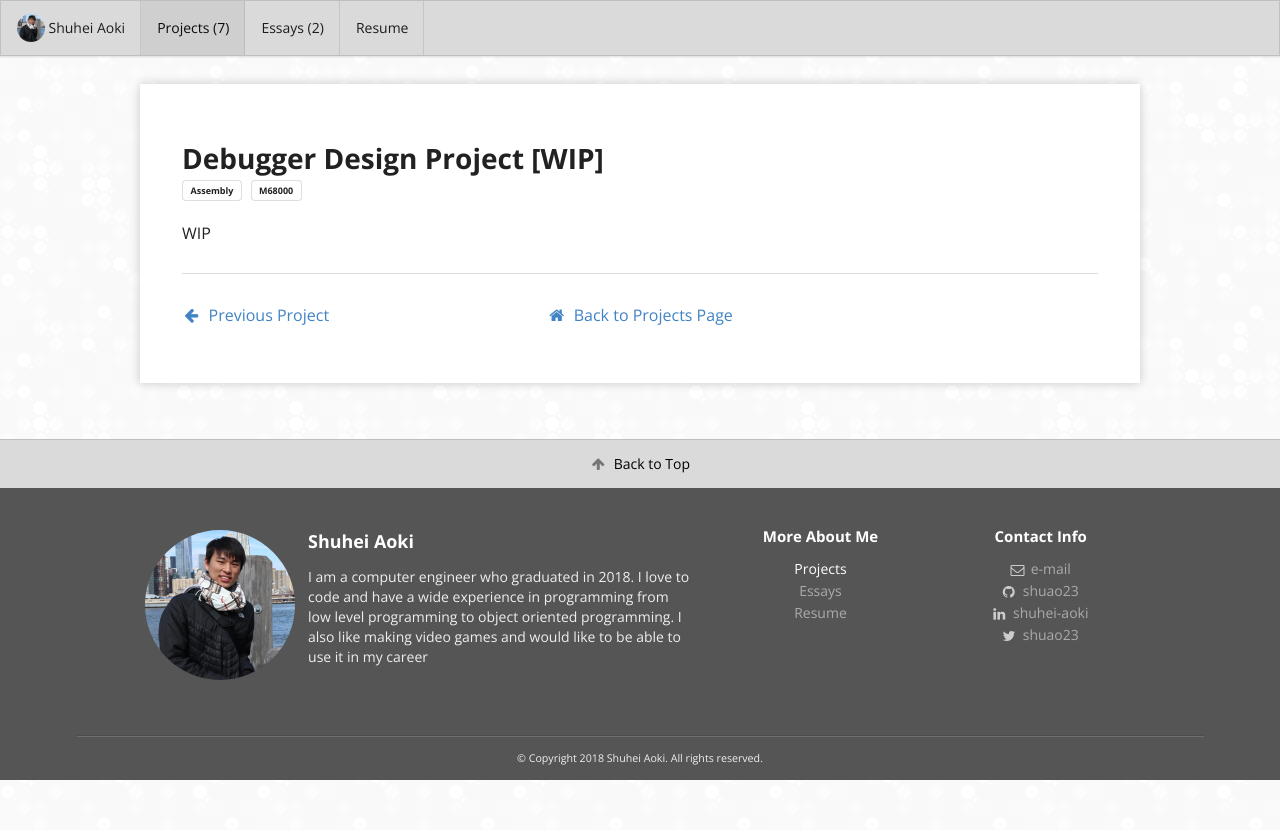
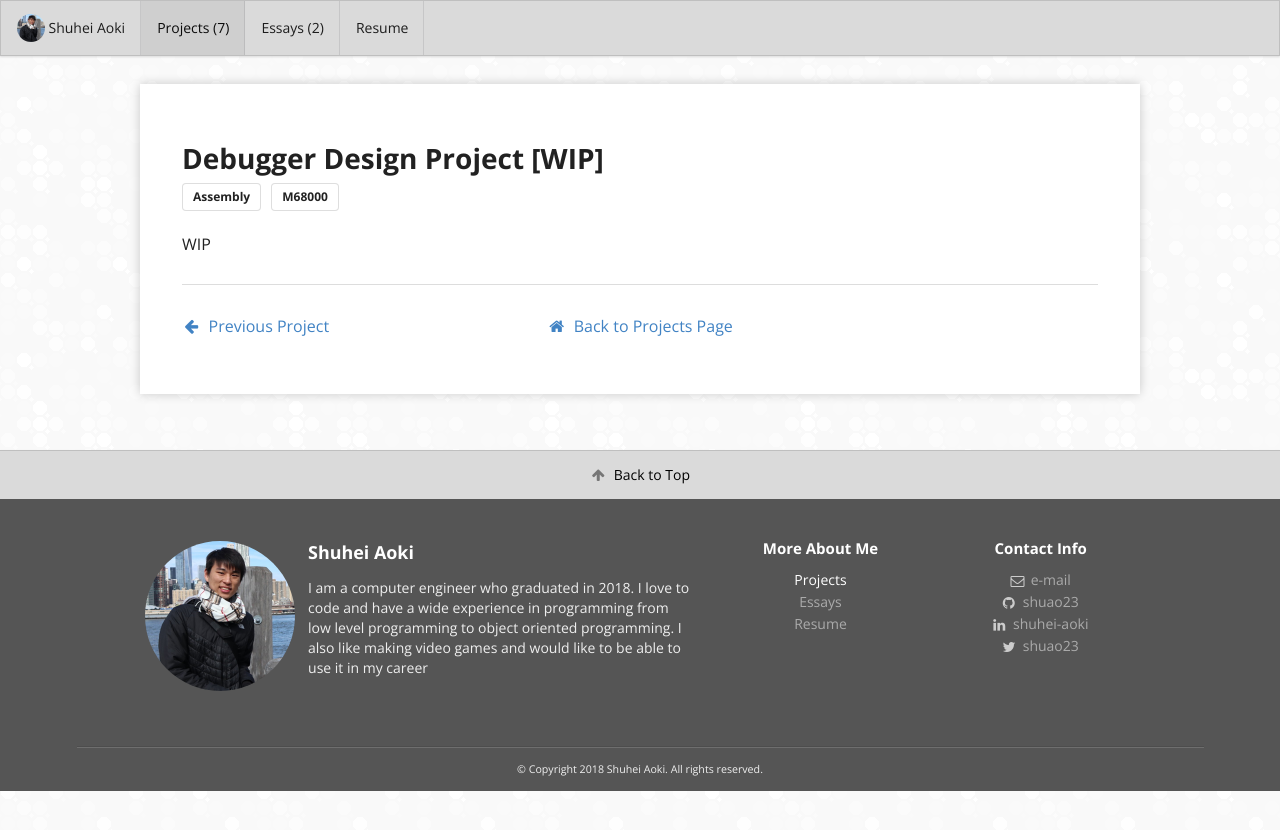
Before and after one commit to shuao23/shuao23.github.io, a Jekyll site: the page built from projects/project_m68kDebugger.md, in a window 1280 px wide. Shown: the top 830 px of the page. Built offline with Jekyll 4.4.1, drawn with Linux system fonts in a browser that asks for light colours.

```diff
--- a/_layouts/essay.html
+++ b/_layouts/essay.html
@@ -11,7 +11,7 @@ layout: essays
   <div class="ui section divider"></div>
 
   <div class="ui equal width grid">
-    {% assign essay_pages = site.pages | where: "type", "essay" | where: "draft", nil %}
+    {% assign essay_pages = site.pages | where: "type", "essay" %}
 
     {% for pge in essay_pages %}
       {% if pge.url == page.url %}
--- a/_layouts/project.html
+++ b/_layouts/project.html
@@ -7,7 +7,7 @@ layout: projects
   {% if page.subtitle %}
     <p class="no-bottom"><em>{{ page.subtitle }}</em></p>
   {% endif %}
-  <div class="ui mini labels" style="margin-bottom: 1em;">
+  <div class="ui medium labels" style="margin-bottom: 1em; margin-top: 0.5rem;">
     {% for label in page.labels %}
       <div class="ui basic label">{{ label }}</div>
     {% endfor %}
```
Also changed, not shown: projects/project_alexa.md (+1 -1 lines).
